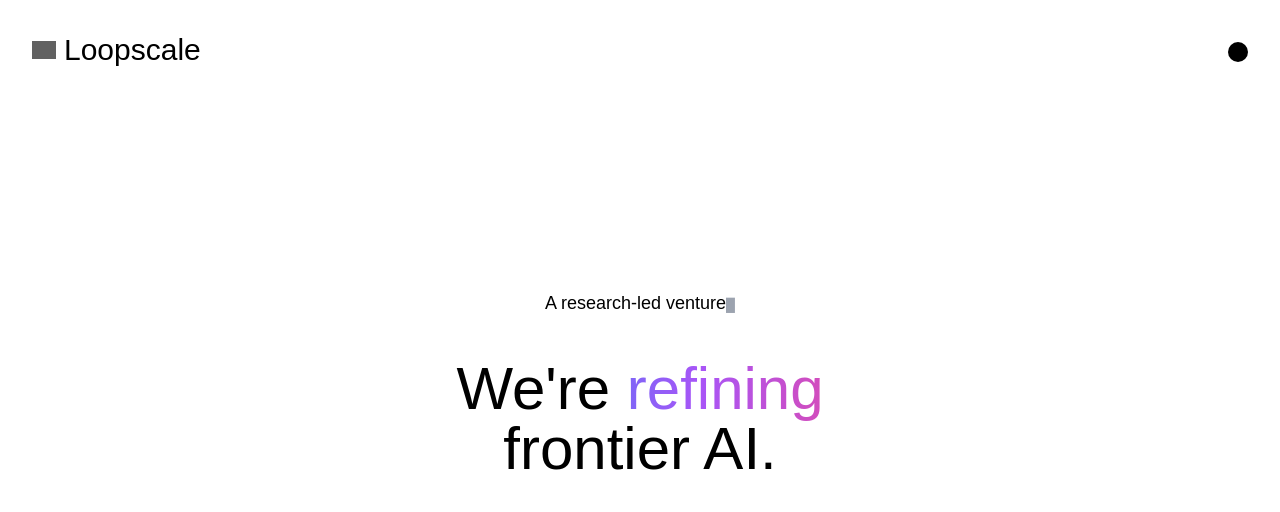
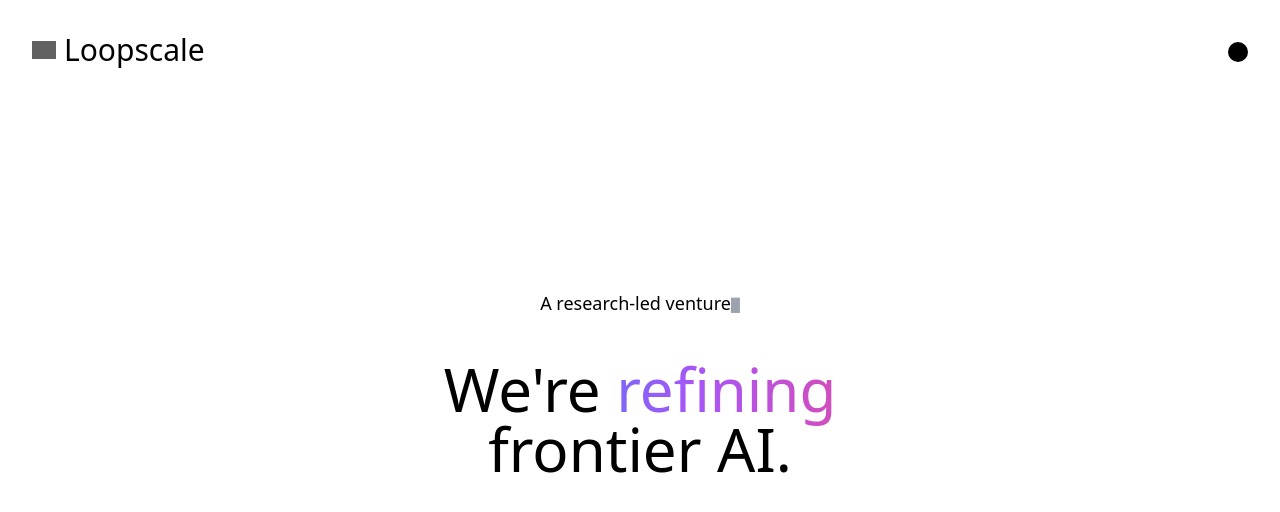
Before and after one commit to CloneProtocolSixtySix/loopscale, a Next.js app: page / in a window 1280 px wide. Shown: the top 512 px of the page. Built offline with nearby package versions, Linux system fonts and the light colour scheme; grey boxes are pictures that could not be loaded; a web font is replaced by a local one.

Commit message:
Remove local font dependencies

```diff
--- a/app/layout.tsx
+++ b/app/layout.tsx
@@ -1,43 +1,6 @@
 import React from 'react';
 import type { Metadata } from 'next';
-import localFont from 'next/font/local';
 import './globals.css';
-
-const altform = localFont({
-  src: [
-    {
-      path: './fonts/altform-light.woff2',
-      weight: '300',
-      style: 'normal',
-    },
-    {
-      path: './fonts/altform-regular.woff2',
-      weight: '400',
-      style: 'normal',
-    },
-    {
-      path: './fonts/altform-semibold.woff2',
-      weight: '600',
-      style: 'normal',
-    },
-    {
-      path: './fonts/altform-lightitalic.woff2',
-      weight: '300',
-      style: 'italic',
-    },
-    {
-      path: './fonts/altform-regularitalic.woff2',
-      weight: '400',
-      style: 'italic',
-    },
-    {
-      path: './fonts/altform-semibolditalic.woff2',
-      weight: '600',
-      style: 'italic',
-    }
-  ],
-  variable: '--font-altform',
-});
 
 export const metadata: Metadata = {
   title: "Loopscale | We're refining frontier AI",
@@ -49,8 +12,8 @@ export default function RootLayout({
   children: React.ReactNode;
 }) {
   return (
-    <html lang="en" className={`${altform.variable}`}>
-      <body className="font-altform font-normal">{children}</body>
+    <html lang="en">
+      <body className="font-sans">{children}</body>
     </html>
   );
 }
```
